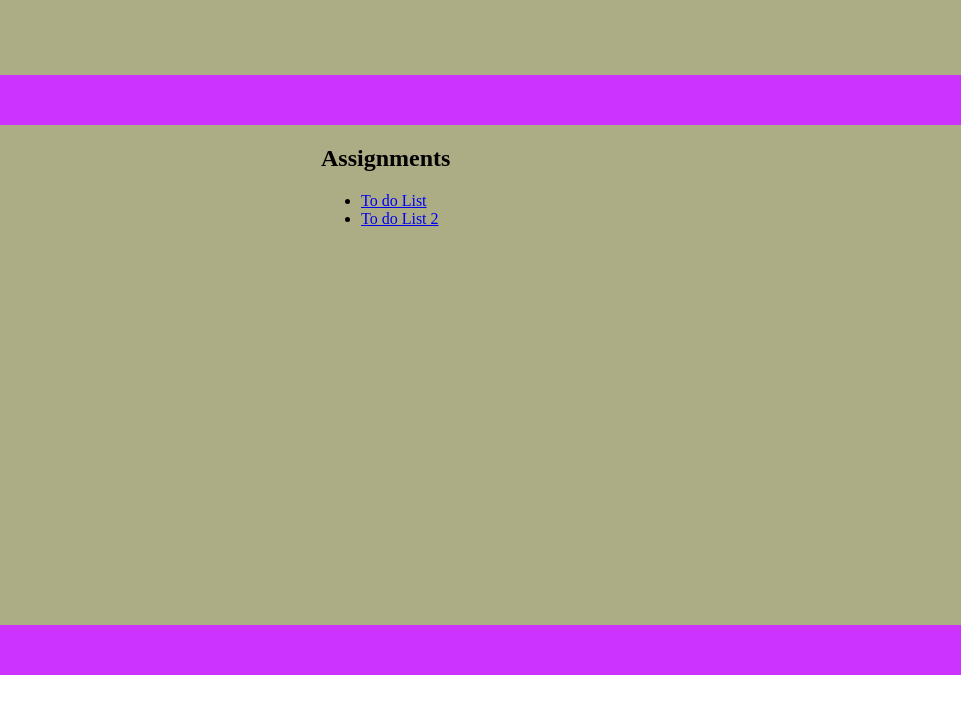
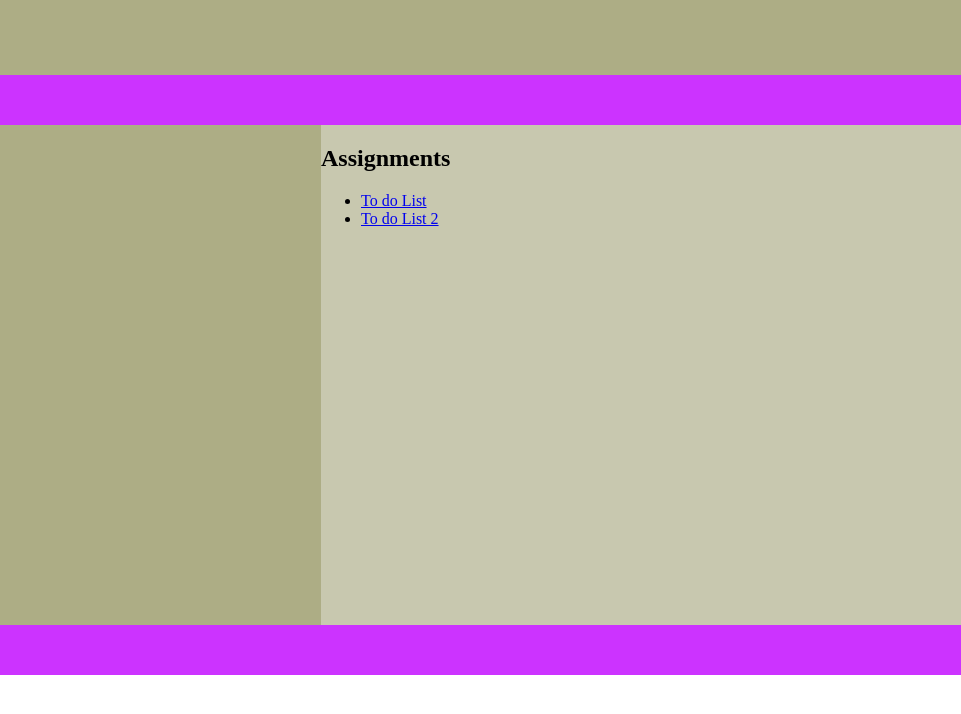
Before and after one commit to gadeta01/gadeta01.github.io, a plain HTML site: page index.html in a window 1280 px wide. Shown: the full height of the page, 319-1280 px from the left. Drawn offline with Linux system fonts and the light colour scheme.

Commit message:
Update index.css

```diff
--- a/index.css
+++ b/index.css
@@ -32,7 +32,7 @@ section {
 }
 
 .right {
-   background-color: rgb(173, 173, 133)
+   background-color: rgb(200, 200, 175)
 }
 
 footer {
```
